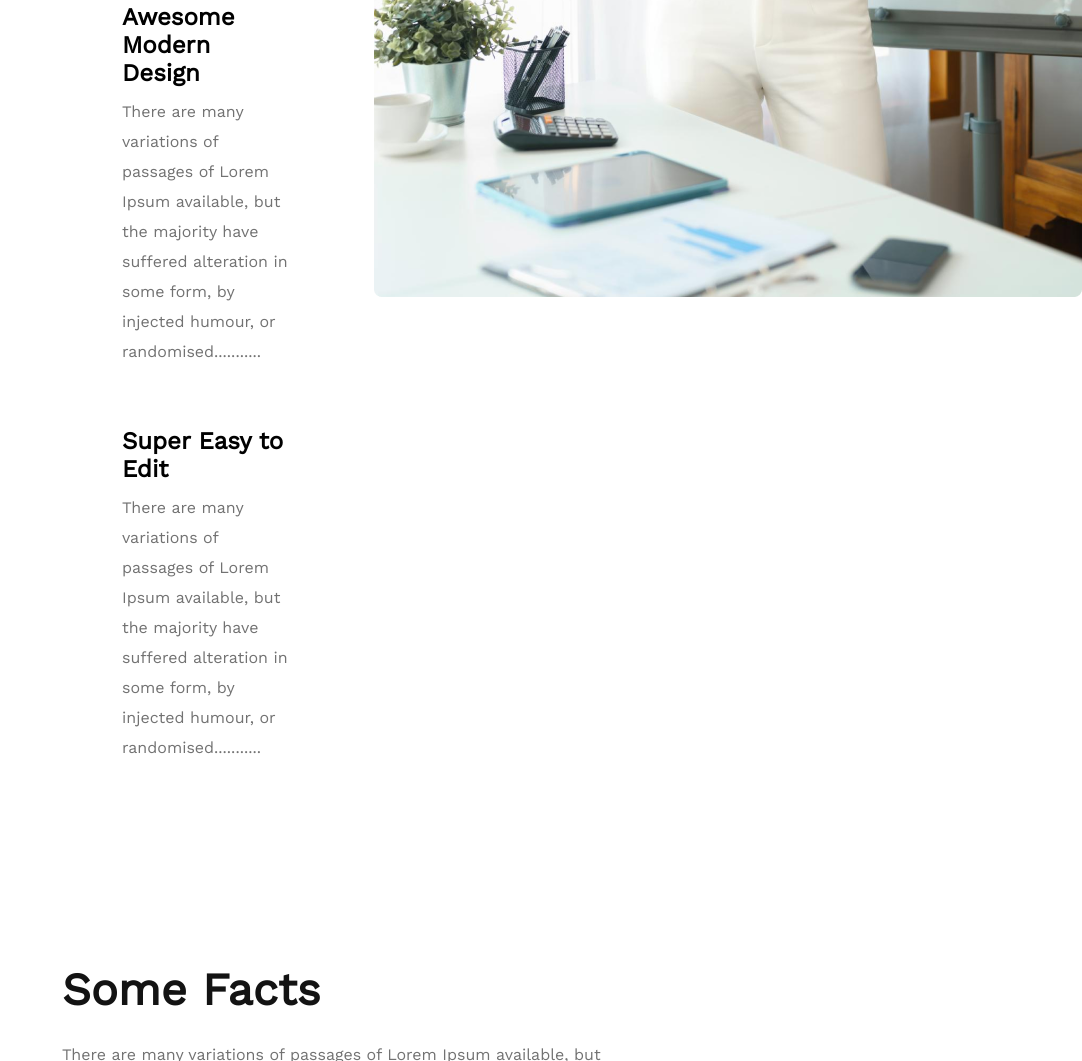
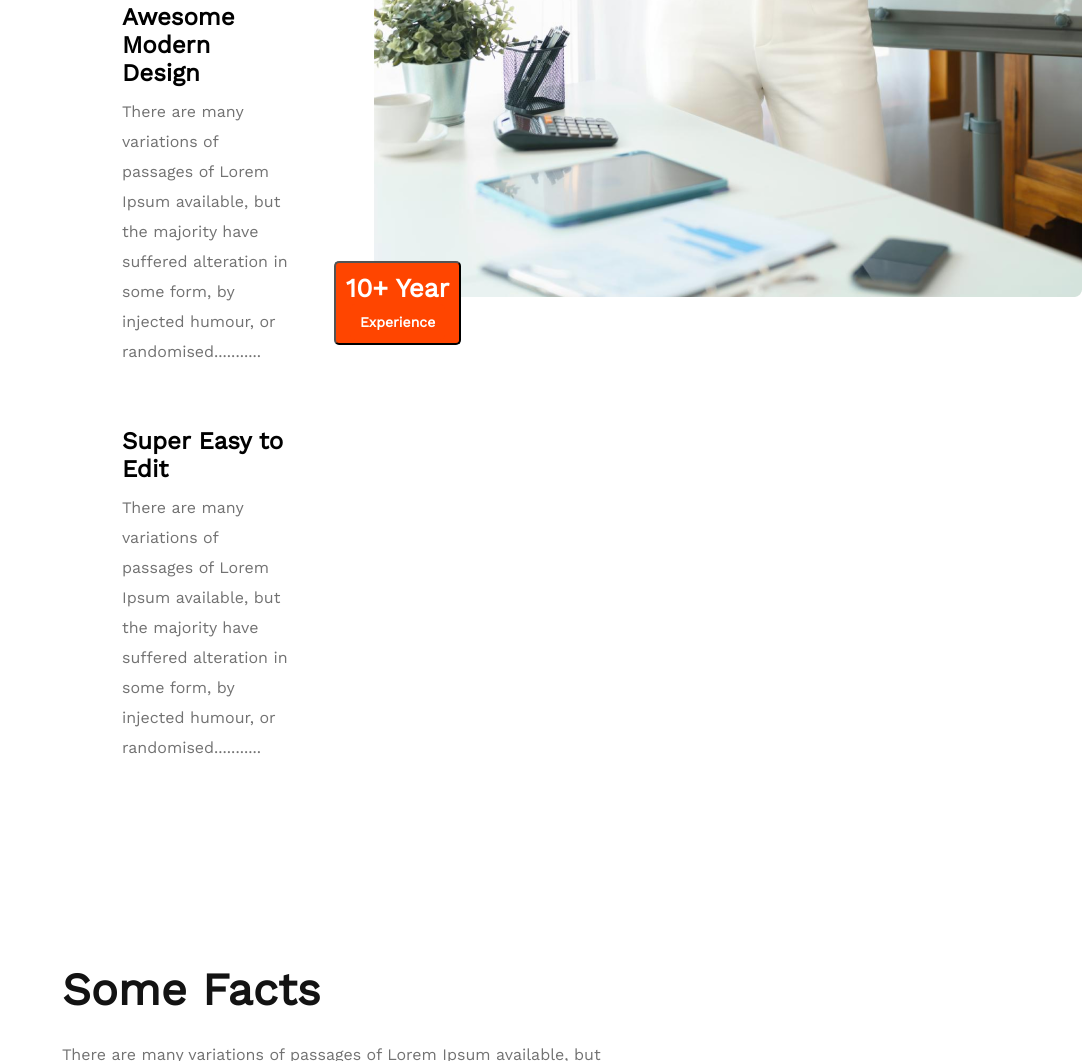
Before and after one commit to AbadatHossain/g3-arthitects-challenge, a plain HTML site: page index.html in a window 1280 px wide. Shown: the part 3544-4605 px from the top of the page, without its empty margins (198-1280 px from the left). Drawn offline with nearby package versions, Linux system fonts and the light colour scheme.

Commit message:
added website without responsive

```diff
--- a/index.html
+++ b/index.html
@@ -108,6 +108,7 @@
 
             <div class="love-img">
                 <img src="./images/architect.png" alt="">
+                <button class="btn-left">10+ Year <br><span class="btn-left-info">Experience</span></button>
             </div>
 
         </div>
@@ -122,7 +123,8 @@
                 <div class="stat-info-main">
                     <h1 class="stat-sub-info-title">Some Facts</h1>
                     <p class="enjoy-sub-info-dis">There are many variations of passages of Lorem Ipsum available, but
-                        <br> the majority have suffered alteration.</p>
+                        <br> the majority have suffered alteration.
+                    </p>
                 </div>
             </div>
 
@@ -157,13 +159,14 @@
     </section>
 
 
-     <!-- Sponsors Facts -->
-     <section>
+    <!-- Sponsors Facts -->
+    <section>
         <div class="sponsor-info">
             <div>
                 <div class="sponsor-info-main">
                     <h1 class="sponsor-info-title">Our Sponspors</h1>
-                    <p class="enjoy-sub-info-dis">There are many variations of passages of Lorem Ipsum available, but <br> the majority have suffered alteration.</p>
+                    <p class="enjoy-sub-info-dis">There are many variations of passages of Lorem Ipsum available, but
+                        <br> the majority have suffered alteration.</p>
                 </div>
             </div>
 
--- a/styles/styles.css
+++ b/styles/styles.css
@@ -131,6 +131,7 @@ feature styles
     width: 708px;
     height: 982px;
     width: 100%;
+    /* position: relative; */
 }
 
 .enjoy-sub-info-main {
@@ -164,6 +165,35 @@ feature styles
 .enjoy-sub-info-title-1 {
     padding-bottom: 10px;
 }
+.btn-left{
+    font-weight: 600;
+    padding: 10px;
+    margin-top: -40px;
+    margin-left: -40px;
+    margin-bottom: 20px;
+    color: white;
+    background-color: orangered;
+    border-radius: 5px;
+    font-size: 26px;
+    text-align: center;
+    left: -5%;
+    bottom: -5%;
+    /* position: absolute; */
+}
+.btn-left-info{
+    padding: 10px;
+    margin-top: 10px;
+    margin-bottom: 10px;
+    color: white;
+    background-color: orangered;
+    border: 0;
+    border-radius: 5px;
+    font-size: 14px;
+    text-align: ;
+
+
+}
+
 
 .stat-info {
     padding-top: 100px;
```
